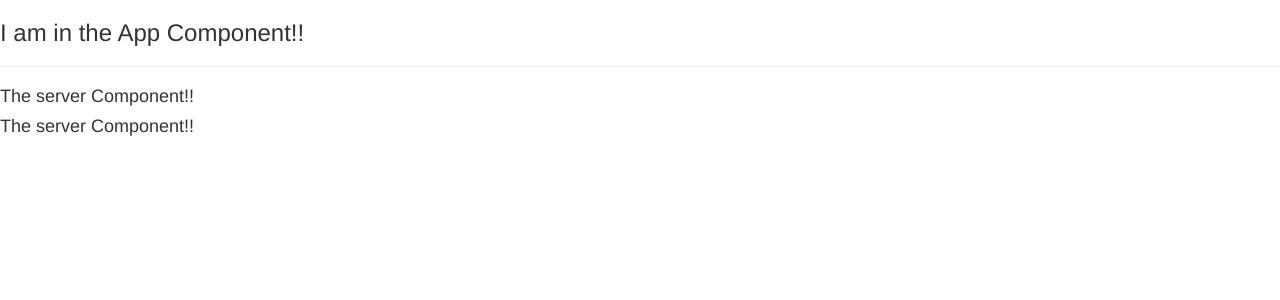
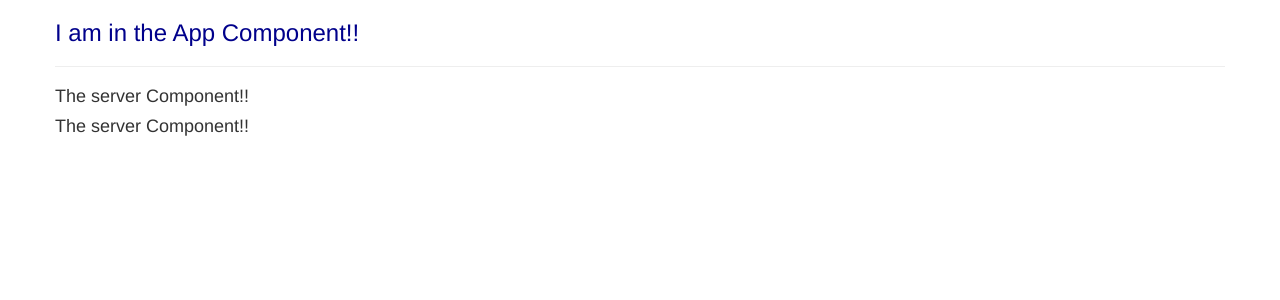
Before and after one commit to csrm/my-second-app, an Angular app: page / in a window 1280 px wide. Shown: the top 300 px of the page. Built offline with nearby package versions, Linux system fonts and the light colour scheme.

Commit message:
Added tags with bootstrap styling & styled the h3 tag

```diff
--- a/src/app/app.component.css
+++ b/src/app/app.component.css
@@ -0,0 +1,3 @@
+h3 {
+ color: darkblue;
+}
--- a/src/app/app.component.html
+++ b/src/app/app.component.html
@@ -1,3 +1,7 @@
-<h3>I am in the App Component!!</h3>
-<hr/>
-<app-servers></app-servers>
+<div class = "container">
+  <div class = "row">
+    <h3>I am in the App Component!!</h3>
+    <hr/>
+    <app-servers></app-servers>
+  </div>
+</div>
```
